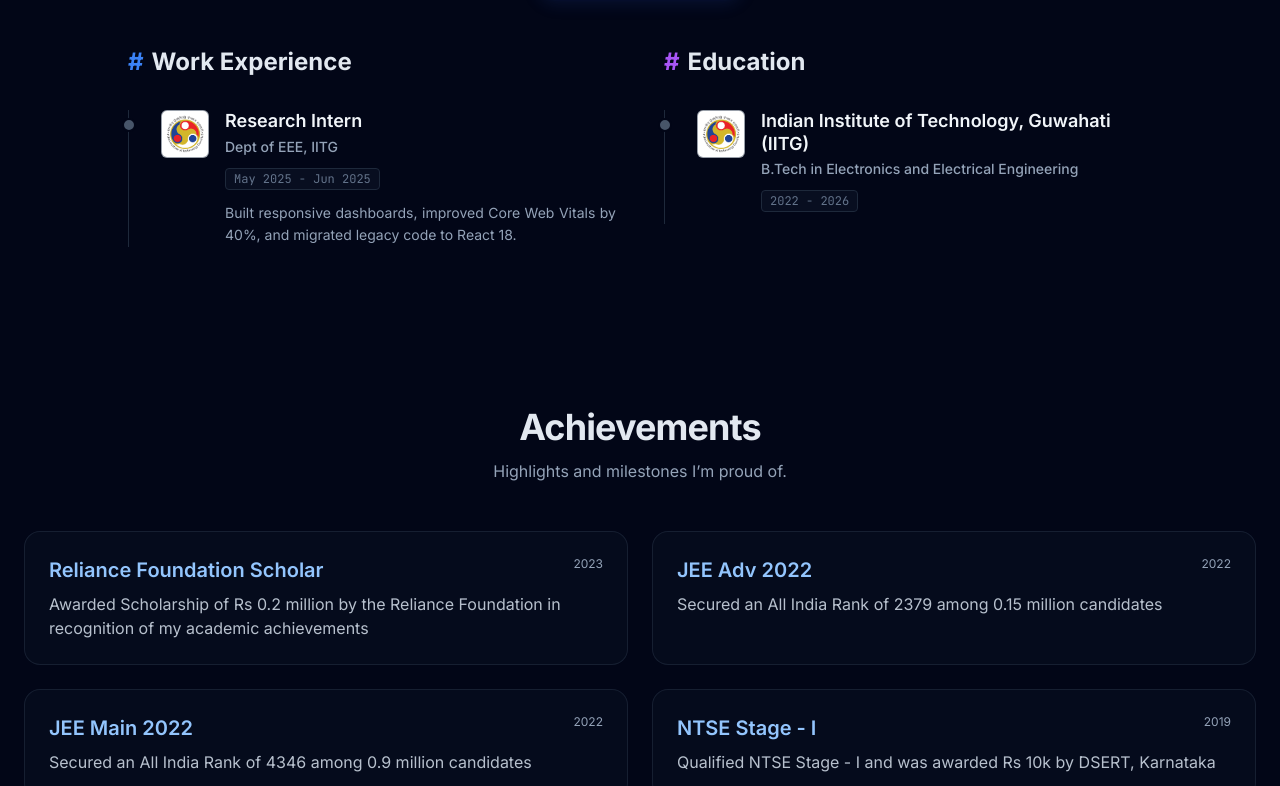
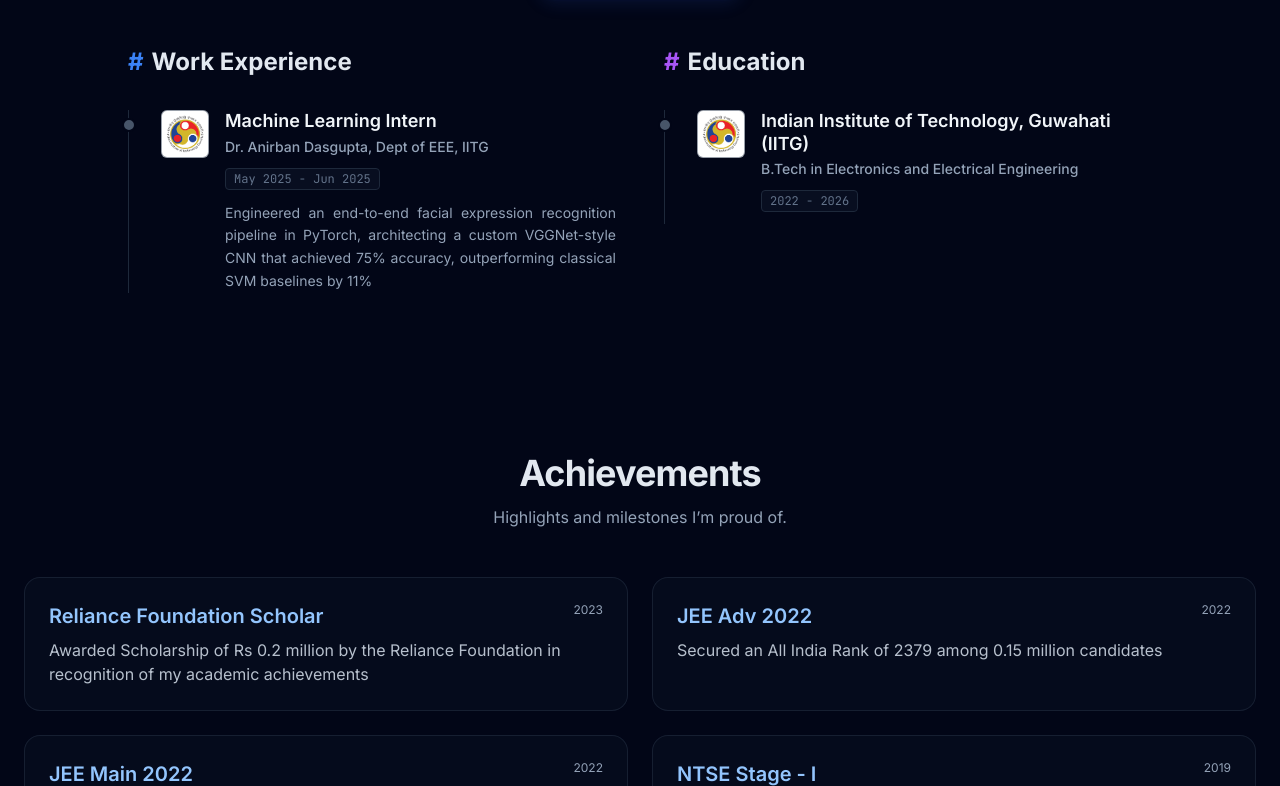
Before and after one commit to mayank01374/portfolio, a Next.js app: page / in a window 1280 px wide. Shown: the part 1054-1840 px from the top of the page. Built offline with nearby package versions, Linux system fonts and the light colour scheme.

Commit message:
experience updated

```diff
--- a/data/portfolio.ts
+++ b/data/portfolio.ts
@@ -59,11 +59,11 @@
 export const workExperience = [
   {
     id: 1,
-    company: "Dept of EEE, IITG",
-    role: "Research Intern",
+    company: "Dr. Anirban Dasgupta, Dept of EEE, IITG",
+    role: "Machine Learning Intern",
     startDate: "May 2025",
     endDate: "Jun 2025",
-    desc: "Built responsive dashboards, improved Core Web Vitals by 40%, and migrated legacy code to React 18.",
+    desc: "Engineered an end-to-end facial expression recognition pipeline in PyTorch, architecting a custom VGGNet-style CNN that achieved 75% accuracy, outperforming classical SVM baselines by 11%",
     logo: "/logos/iitg.png",
   },
 
```
